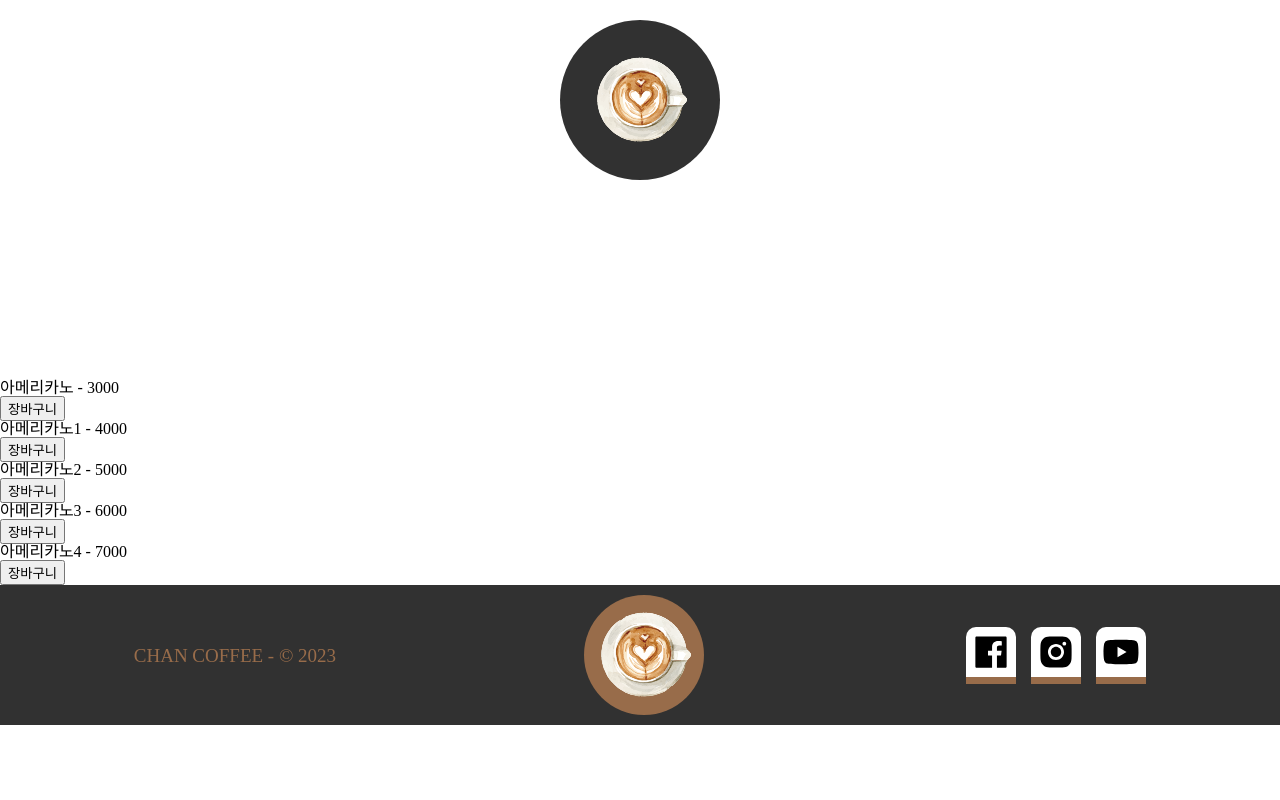
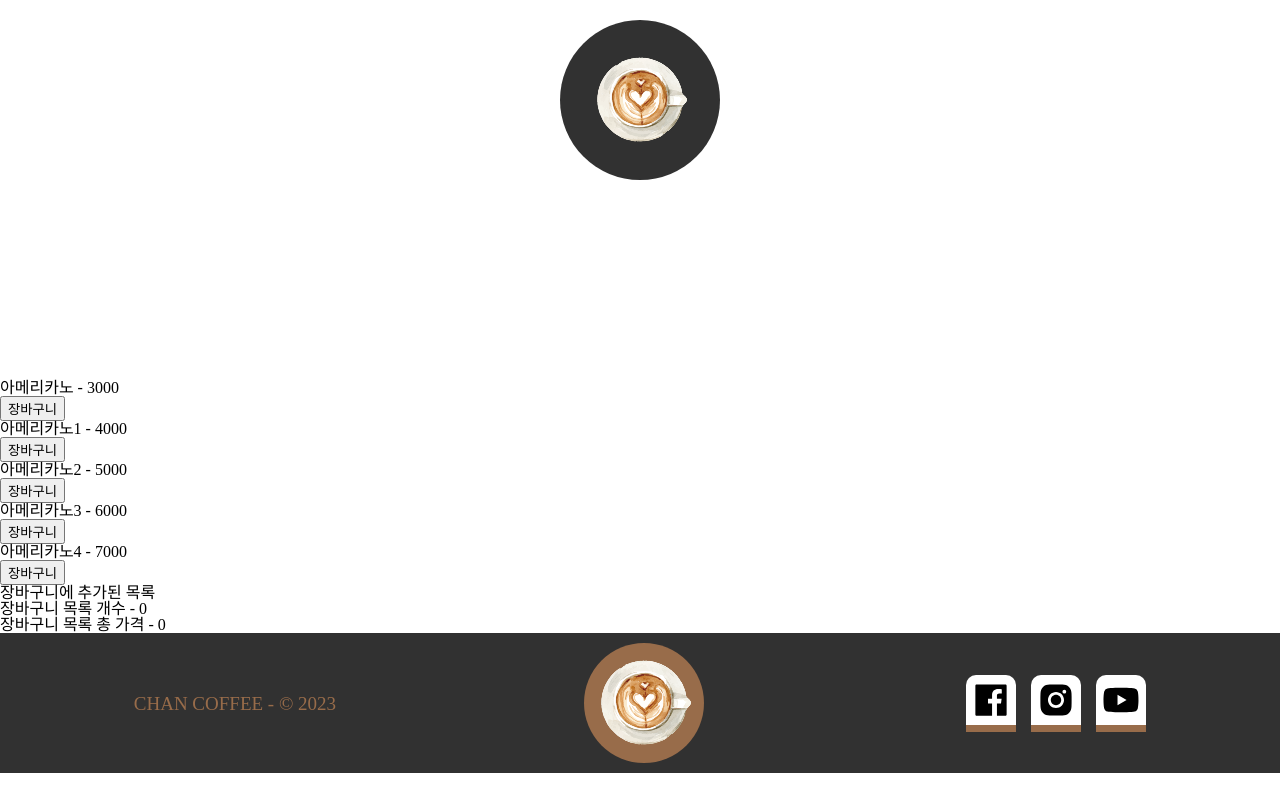
Before and after one commit to chanyoungcoding/Coffee-site, a React (Vite) app in the folder client/: page /shop in a window 1280 px wide. Built offline with nearby package versions, Linux system fonts and the light colour scheme; a web font is replaced by a local one.

Commit message:
recoil selector 추가

```diff
--- a/client/src/App.tsx
+++ b/client/src/App.tsx
@@ -15,6 +15,7 @@ import RecipeHome from './components/Recipe/RecipeHome'
 import ErrorPage from './pages/ErrorPage'
 import { RecoilRoot } from 'recoil';
 import Shopping from './components/Shopping/Shopping';
+import ShoppingBasket from './components/Shopping/ShoppingBasket';
 
 const queryClient = new QueryClient();
 
@@ -31,6 +32,7 @@ const App:React.FC = () => {
             <Route path='/recipe/:name' element={<Recipe/>}/>
             <Route path='/recipeHome' element={<RecipeHome/>}/>
             <Route path='/shop' element={<Shopping/>}/>
+            <Route path='/shopBasket' element={<ShoppingBasket/>}/>
             <Route path='*' element={<ErrorPage/>}/>
           </Route>
           <Route path='/test' element={<Test/>}/>
--- a/client/src/components/Shopping/Shopping.tsx
+++ b/client/src/components/Shopping/Shopping.tsx
@@ -1,12 +1,20 @@
 import React from "react";
-import { useRecoilValue } from "recoil";
-import { shoppingList } from "../../recoil/shop";
+import { useRecoilValue, useSetRecoilState } from "recoil";
+import { shoppingBasket, shoppingLength, shoppingList, shoppingPrice } from "../../recoil/shop";
 
 const Shopping:React.FC = () => {
   const data = useRecoilValue(shoppingList);
+  const setBasket = useSetRecoilState(shoppingBasket);
 
-  const onClick = (e:React.MouseEvent<HTMLButtonElement>) => {
+  const basket = useRecoilValue(shoppingBasket);
+
+  const basketLength = useRecoilValue(shoppingLength);
+
+  const basketPrice = useRecoilValue(shoppingPrice);
+
+  const onClick = (item:number,e:React.MouseEvent<HTMLButtonElement>) => {
     e.currentTarget.disabled = true;
+    setBasket(x => [...x, data[item]])
   }
 
   return (
@@ -14,9 +22,14 @@ const Shopping:React.FC = () => {
       {data.map(item => (
         <div key={item.id}>
           <p>{item.name} - {item.price}</p>
-          <button onClick={onClick}>장바구니</button>
+          <button onClick={(e) => onClick(item.id ,e)}>장바구니</button>
         </div>
       ))}
+
+      <h1>장바구니에 추가된 목록</h1>
+      {basket.map(x => (<p key={x.id}>{x.name} - {x.price}</p>))}
+      <h2>장바구니 목록 개수 - {basketLength}</h2>
+      <h3>장바구니 목록 총 가격 - {basketPrice}</h3>
     </div>
   );
 }
--- /dev/null
+++ b/client/src/components/Shopping/ShoppingBasket.tsx
@@ -0,0 +1,16 @@
+import { useRecoilValue } from "recoil";
+import { shoppingBasket } from "../../recoil/shop";
+import React from "react";
+
+
+const ShoppingBasket:React.FC = () => {
+  const basket = useRecoilValue(shoppingBasket);
+  console.log(basket)
+
+  return (
+    <div className="shoppingbasket">
+    </div>
+  );
+}
+
+export default ShoppingBasket;
--- a/client/src/recoil/shop.tsx
+++ b/client/src/recoil/shop.tsx
@@ -12,10 +12,23 @@ export const shoppingList = atom<ShoppingItem[]>({
   default: data
 })
 
+export const shoppingBasket = atom<ShoppingItem[]>({
+  key: 'shoppingBasket',
+  default: []
+})
+
 export const shoppingLength = selector({
   key: 'shppingLength',
   get: ({get}) => {
-    const data = get(shoppingList);
+    const data = get(shoppingBasket);
     return data.length
   }
 })
+
+export const shoppingPrice = selector({
+  key: 'shppingPrice',
+  get: ({get}) => {
+    const data = get(shoppingBasket);
+    return data.reduce((prev, cur) =>  prev + cur.price, 0)
+  }
+})
```
